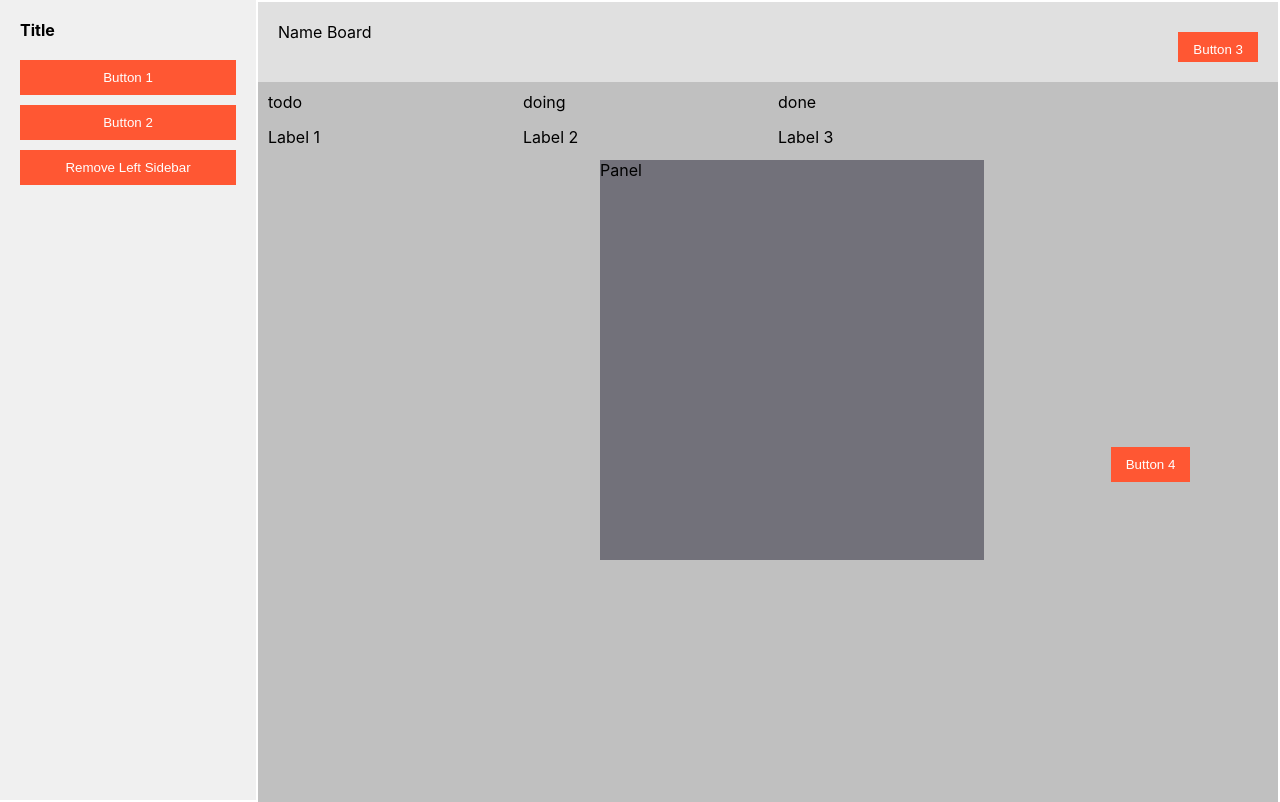
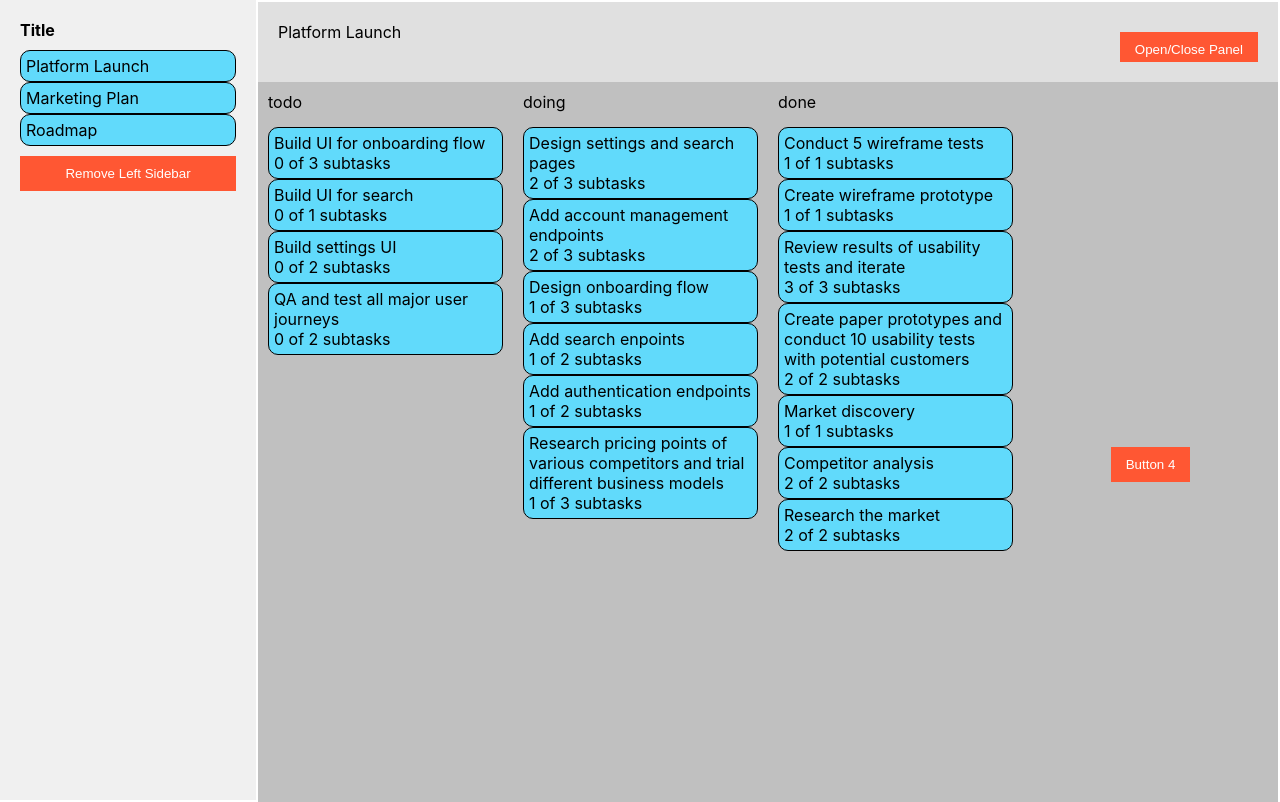
Before and after one commit to JBaaij/Kanban, a React (Create React App) app: page / in a window 1280 px wide. Built offline with nearby package versions, Linux system fonts and the light colour scheme.

Commit message:
layout en json data

```diff
--- a/src/App.css
+++ b/src/App.css
@@ -9,7 +9,7 @@
 
 /* Left sidebar */
 .left-sidebar {
-  width: 20%; /* 20% of the container's width */
+  min-width: 20%; /* 20% of the container's width */
   background-color: #f0f0f0; /* Example background color */
   padding: 20px;
   box-sizing: border-box;
@@ -66,6 +66,8 @@
   background-color: #c0c0c0; /* Example background color */
   padding: 10px;
   box-sizing: border-box;
+  display: flex;
+  flex-direction: column;
   /* Additional styling for the labels */
 }
 .right-sidebar {
@@ -92,6 +94,21 @@
   background-color: #ff341b; /* Example button color on hover */
 }
 .panel {
+  display: none;
+  position: absolute;
+  top: 20vh;
+  left: 75vh;
+  width: 30%; /* Adjust the width as needed */
+  height: 50%; /* Cover the entire height of the container */
+  background-color: rgba(
+    113,
+    112,
+    121,
+    0.992
+  ); /* Semi-transparent background for the panel */
+  z-index: 1; /* Make the panel appear in front of other elements */
+}
+.panel.show {
   display: block;
   position: absolute;
   top: 20vh;
--- a/src/App.tsx
+++ b/src/App.tsx
@@ -1,12 +1,19 @@
 import React from "react";
 import { useState } from "react";
 import "./App.css";
-
+import jsonData from "../src/data.json";
+import LabelButton from "./LabelButton";
+import TaskButton from "./TaskButton";
 function App() {
   const [showLeftSidebar, setShowLeftSidebar] = useState(true);
-
+  const [showPanel, setShowPanel] = useState(false);
+  const [boardName, setBoardName] = useState("Platform Launch");
+  const [boardNumber, setBoardNumber] = useState(0);
   const toggleLeftSidebar = () => {
     setShowLeftSidebar(!showLeftSidebar);
+  };
+  const togglePanel = () => {
+    setShowPanel(!showPanel);
   };
 
   return (
@@ -15,11 +22,28 @@ function App() {
         <div className="left-sidebar">
           {/* Title and buttons */}
           <div className="title">Title</div>
-          <div className="buttons">
-            <button>Button 1</button>
-            <button>Button 2</button>
-            {/* Add more buttons as needed */}
-          </div>
+          <LabelButton
+            label={"Platform Launch"}
+            onClick={() => {
+              setBoardName("Platform Launch");
+              setBoardNumber(0);
+            }}
+          />
+          <LabelButton
+            label={"Marketing Plan"}
+            onClick={() => {
+              setBoardName("Marketing Plan");
+              setBoardNumber(1);
+            }}
+          />
+          <LabelButton
+            label={"Roadmap"}
+            onClick={() => {
+              setBoardName("Roadmap");
+              setBoardNumber(2);
+            }}
+          />
+
           <button onClick={toggleLeftSidebar}>Remove Left Sidebar</button>
         </div>
       )}
@@ -28,8 +52,8 @@ function App() {
         {/* Upper container */}
         <div>
           <div className="upper-container">
-            <span>Name Board</span>
-            <button>Button 3</button>
+            <span>{boardName}</span>
+            <button onClick={togglePanel}>Open/Close Panel</button>
           </div>
           {/* Middle container with 3 columns */}
           <div className="middle-container">
@@ -40,13 +64,61 @@ function App() {
             <div className="right-sidebar">
               <div></div>
             </div>
-            <div className="column">Label 1</div>
-            <div className="column">Label 2</div>
-            <div className="column">Label 3</div>
+            <div className="column">
+              {jsonData.boards[boardNumber].columns[0].tasks.map(
+                (task, index) => (
+                  <TaskButton
+                    key={index}
+                    label={task.title}
+                    subTask={`${
+                      task.subtasks.filter((subtask) => subtask.isCompleted)
+                        .length
+                    } of ${task.subtasks.length} subtasks`}
+                    onClick={() => {
+                      // Add your button click logic here
+                    }}
+                  />
+                )
+              )}
+            </div>
+            <div className="column">
+              {jsonData.boards[boardNumber].columns[1].tasks.map(
+                (task, index) => (
+                  <TaskButton
+                    key={index}
+                    label={task.title}
+                    subTask={`${
+                      task.subtasks.filter((subtask) => subtask.isCompleted)
+                        .length
+                    } of ${task.subtasks.length} subtasks`}
+                    onClick={() => {
+                      // Add your button click logic here
+                    }}
+                  />
+                )
+              )}
+            </div>
+            <div className="column">
+              {jsonData.boards[boardNumber].columns[2].tasks.map(
+                (task, index) => (
+                  <TaskButton
+                    key={index}
+                    label={task.title}
+                    subTask={`${
+                      task.subtasks.filter((subtask) => subtask.isCompleted)
+                        .length
+                    } of ${task.subtasks.length} subtasks`}
+                    onClick={() => {
+                      // Add your button click logic here
+                    }}
+                  />
+                )
+              )}
+            </div>
             <div className="right-sidebar">
               <button>Button 4</button>
             </div>
-            <div className="panel">Panel</div>
+            <div className={`panel ${showPanel ? "show" : ""}`}></div>
           </div>
         </div>
       </div>
--- /dev/null
+++ b/src/LabelButton.css
@@ -0,0 +1,9 @@
+.label-button {
+  user-select: none;
+  cursor: pointer;
+  display: inline-block;
+  padding: 5px;
+  border: 1px solid;
+  border-radius: 10px;
+  background-color: #61dafb;
+}
--- /dev/null
+++ b/src/LabelButton.tsx
@@ -0,0 +1,17 @@
+import "./LabelButton.css";
+
+interface LabelButtonProps {
+  label: string;
+  onClick: () => void;
+  className?: string;
+}
+const LabelButton = (props: LabelButtonProps) => {
+  const { label, onClick, className } = props;
+  return (
+    <div className={`label-button ${className || ""}`} onClick={onClick}>
+      {label}
+    </div>
+  );
+};
+
+export default LabelButton;
--- /dev/null
+++ b/src/TaskButton.css
@@ -0,0 +1,9 @@
+.task-button {
+  user-select: none;
+  cursor: pointer;
+  display: inline-block;
+  padding: 5px;
+  border: 1px solid;
+  border-radius: 10px;
+  background-color: #61dafb;
+}
--- /dev/null
+++ b/src/TaskButton.tsx
@@ -0,0 +1,19 @@
+import "./TaskButton.css";
+
+interface TaskButtonProps {
+  label: string;
+  subTask: string;
+  onClick: () => void;
+  className?: string;
+}
+const TaskButton = (props: TaskButtonProps) => {
+  const { label, subTask, onClick, className } = props;
+  return (
+    <div className={`task-button ${className || ""}`} onClick={onClick}>
+      <div>{label}</div>
+      <div>{subTask}</div>
+    </div>
+  );
+};
+
+export default TaskButton;
--- a/public/data.json
+++ b/src/data.json
@@ -13,7 +13,7 @@
               "subtasks": [
                 {
                   "title": "Sign up page",
-                  "isCompleted": true
+                  "isCompleted": false
                 },
                 {
                   "title": "Sign in page",
```
